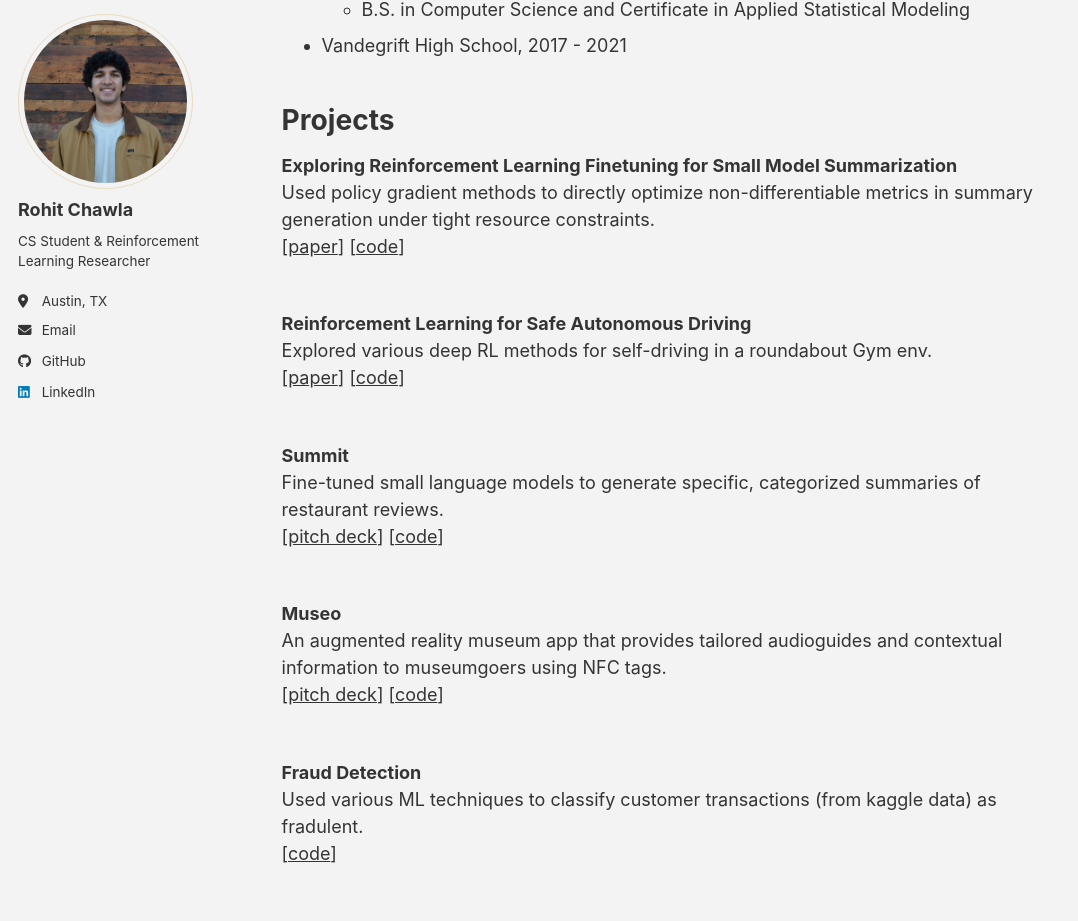
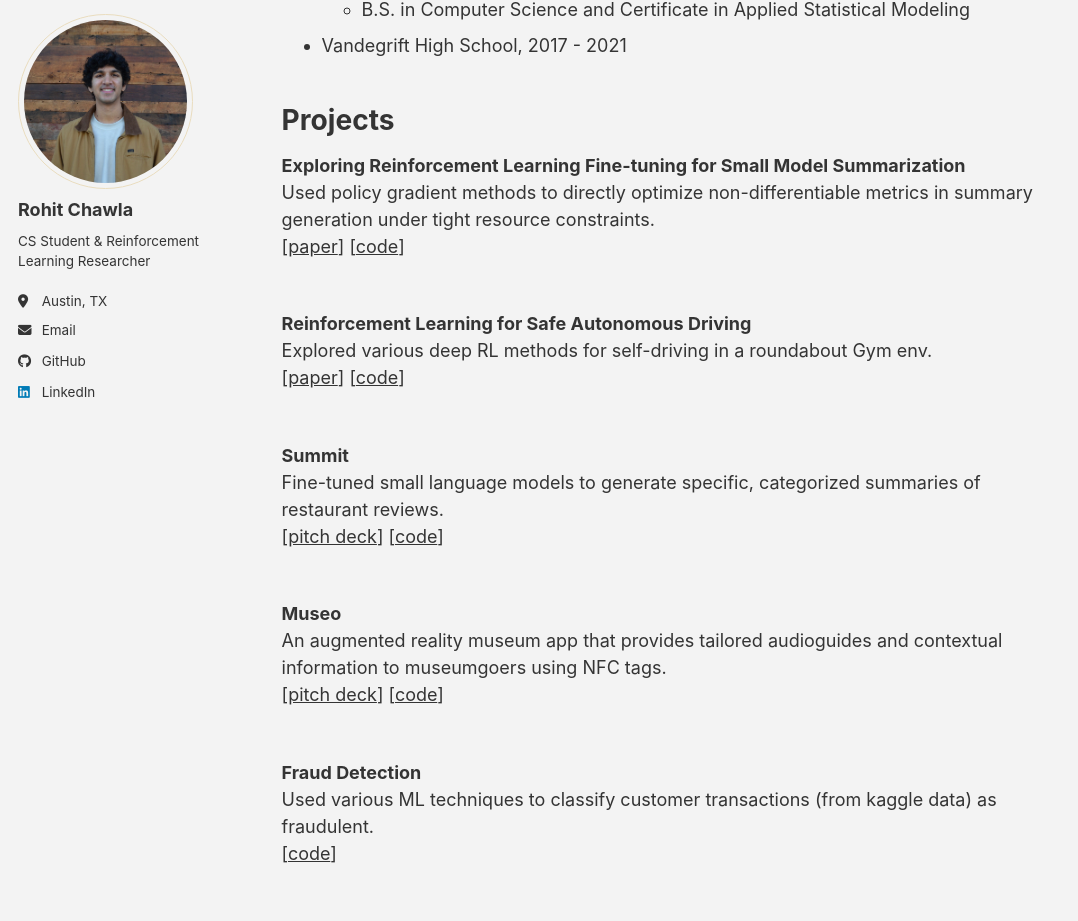
Before and after one commit to rohitchawla28/rohitchawla28.github.io, a Jekyll site: the page built from _pages/about.md, in a window 1280 px wide and 1400 px high, scrolled down 470 px. Shown: the part 105-1026 px from the top of the window, without its empty margins (0-1078 px from the left). Built offline with Jekyll 4.4.1, drawn with Linux system fonts in a browser that asks for light colours; a script bundle is joined from its source files by our own code; library files that are not in the unit come from our copies.

Commit message:
spelling error

```diff
--- a/_pages/about.md
+++ b/_pages/about.md
@@ -25,7 +25,7 @@ Here is my <a href="files/resume_mscs.pdf">resume.</a>
 
 # Projects
 
-<strong>Exploring Reinforcement Learning Finetuning for Small Model Summarization</strong> <br>
+<strong>Exploring Reinforcement Learning Fine-tuning for Small Model Summarization</strong> <br>
 Used policy gradient methods to directly optimize non-differentiable metrics in summary generation under tight resource constraints. <br>
 [[paper](files/rl_finetune_paper.pdf)] [[code](https://github.com/rohitchawla28/rl-finetune)]
 <br><br>
@@ -48,7 +48,7 @@ An augmented reality museum app that provides tailored audioguides and contextua
 <br><br>
 
 <strong>Fraud Detection</strong> <br>
-Used various ML techniques to classify customer transactions (from kaggle data) as fradulent. <br>
+Used various ML techniques to classify customer transactions (from kaggle data) as fraudulent. <br>
 [[code](https://github.com/rohitchawla28/fraud-detection)]
 <br><br>
 
```
